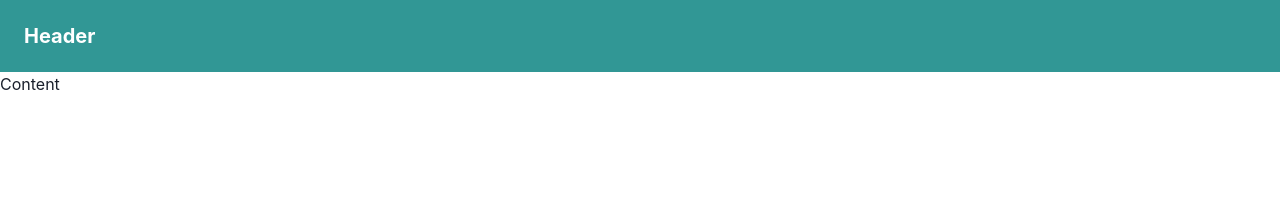
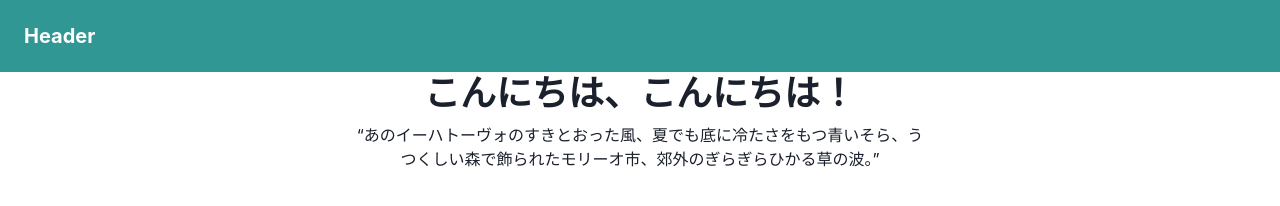
Before and after one commit to y4shiro/webpage-test, a Gatsby site: page / in a window 1280 px wide. Built offline with nearby package versions, Linux system fonts and the light colour scheme; Gatsby itself is replaced by a stand-in of ours.

Commit message:
Content 追加

```diff
--- a/src/pages/index.js
+++ b/src/pages/index.js
@@ -1,6 +1,13 @@
 import React from "react"
 
-import { ChakraProvider, Flex, Heading } from "@chakra-ui/react"
+import {
+  Box,
+  ChakraProvider,
+  Container,
+  Flex,
+  Heading,
+  Stack,
+} from "@chakra-ui/react"
 
 export default function Home() {
   return (
@@ -12,7 +19,14 @@ export default function Home() {
           </Heading>
         </Flex>
       </Flex>
-      <div>Content</div>
+      <Container>
+        <Stack as={Box} textAlign={"center"}>
+          <Heading>こんにちは、こんにちは！</Heading>
+          <div>
+            “あのイーハトーヴォのすきとおった風、夏でも底に冷たさをもつ青いそら、うつくしい森で飾られたモリーオ市、郊外のぎらぎらひかる草の波。”
+          </div>
+        </Stack>
+      </Container>
     </ChakraProvider>
   )
 }
```
